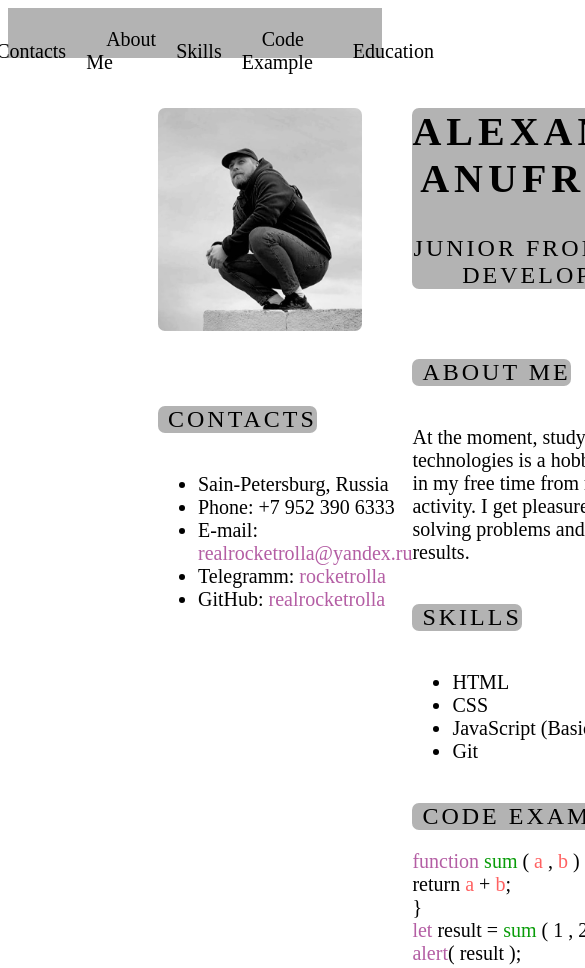
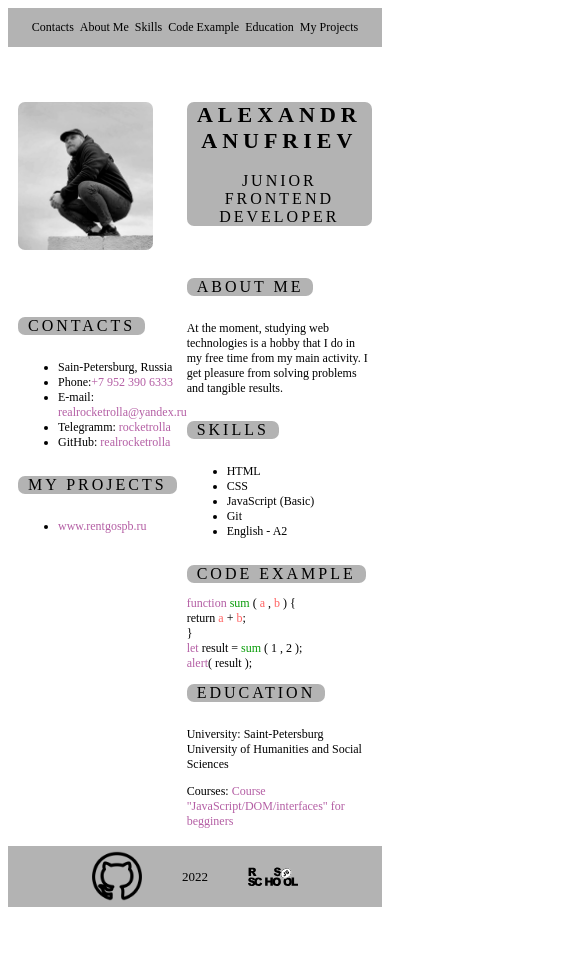
Before and after one commit to realrocketrolla/rsschool-cv, a plain HTML site: page index.html in a window 390 px wide. Shown: the top 968 px of the page, 585 px wide, since content can reach past the window. After the commit the page ends 915 px from the top, so only its background shows below. Drawn offline with Linux system fonts and the light colour scheme.

Commit message:
feat: add @media

```diff
--- a/index.html
+++ b/index.html
@@ -18,24 +18,31 @@
                <li class="nav-item"><a href="#skills" class="nav-link">Skills</a></li>
                <li class="nav-item"><a href="#code-example" class="nav-link">Code Example</a></li>
                <li class="nav-item"><a href="#education" class="nav-link">Education</a></li>
+               <li class="nav-item"><a href="#my-projects" class="nav-link">My Projects</a></li>
             </ul>
           </nav>
    </header>
    <main class = "main">
       <div class="container">
          <div class="left-side">
-            <section class="profile-img">
+            <div class="profile-img">
                <img src="assets/img/im.jpg" alt="im">
-            </section>
+            </div>
             <section class="contacts">
                <h2 id="contacts">Contacts</h2>
                   <ul>
                      <li>Sain-Petersburg, Russia</li>
-                     <li>Phone: +7 952 390 6333</li>
+                     <li>Phone:<a href="tel:+79523906333">+7 952 390 6333</a></li>
                      <li>E-mail: <a href="mailto:realrocketrolla@yandex.ru">realrocketrolla@yandex.ru</a></li>
                      <li>Telegramm: <a href="https://t.me/rocketrolla">rocketrolla</a></li>
                      <li>GitHub: <a href="https://github.com/realrocketrolla">realrocketrolla</a></li>
                   </ul>
+            </section>
+            <section class="my-projects">
+               <h2 id="my-projects">My Projects</h2>
+               <ul>
+                  <li><a href="http://www.rentgospb.ru/">www.rentgospb.ru</a></li>
+               </ul>
             </section>
          </div>
          <div class="right-side">
@@ -54,6 +61,7 @@
                   <li>CSS</li>
                   <li>JavaScript (Basic)</li>
                   <li>Git</li>
+                  <li>English - A2</li>
                </ul>
             </section>
             <section class="code-example">
@@ -75,10 +83,11 @@
       </div>
    </main>
    <footer class = "footer">
-         <section class="footer-logo">
+         <div class="footer-logo">
             <a href="https://github.com/realrocketrolla"><img src="assets/logo/github.png" alt="realrocketrolla"></a>
+            <span class="year">2022</span>
             <a href="https://rs.school/js/"><img src="assets/logo/rs_school_js.svg" alt="RSS"></a>
-         </section>
+         </div>
    </footer>
 </body>
 </html>
--- a/style.css
+++ b/style.css
@@ -15,7 +15,7 @@ body {
 
 header {
    background-color: #b3b3b3;
-   max-height: 50px;
+   width: 100%;
 }
 
 main {
@@ -24,6 +24,7 @@ main {
 
 footer {
    background-color: #b3b3b3;
+   width: 100%;
 }
 
 .footer-logo {
@@ -37,8 +38,12 @@ footer {
 
 .footer img{
    width: 50px;
-   margin: 0px 20px 0px 20px;
+   margin: 0px 40px 0px 40px;
    padding: 5px 0 2px 0;
+}
+
+footer span {
+   font-size: 13px;
 }
 
 .container {
@@ -52,15 +57,16 @@ footer {
    justify-content: center;
    align-items: center;
    list-style: none;
+   padding-inline-start: 0px;
 }
 
 .nav-link {
-   padding: 0 20px;
+   padding: 0 15px;
    line-height: 0px;
    text-decoration: none;
    transition: .3s;
    color: #000;
-   font-size: 20px;
+   font-size: 18px;
 }
 
 .nav-list a {
@@ -99,7 +105,7 @@ h2 {
    text-transform: uppercase;
    letter-spacing: 3px;
    border-radius: 7px;
-   padding-left: 10px;
+   padding: 0 10px 0 10px;
 }
 
 h3 {
@@ -113,7 +119,7 @@ h3 {
 
 .profession {
    text-align: center;
-   margin-bottom: 50px;
+   margin-bottom: 38px;
    padding-left: 0;
 }
 
@@ -149,9 +155,69 @@ h3 {
 }
 
 a:hover {
-   color: #eff624;
+   color: #ff00009e;
 }
 
-@media (max-width: 768px) {
+@media (max-width: 1100px) {
+   h1 {
+      font-size: 30px;
+   }
+   h2 {
+      font-size: 18px;
+   }
+   h3 {
+      font-size: 18px;
+   }
+   body {
+      font-size: 14px;
+   }
+}
+
+@media (max-width: 950px) {
+   .container {
+      margin: 20px 50px;
+   }
+
+   .left-side {
+      padding: 0px auto;
+   }
+   .right-side {
+      padding: 0px auto;
+   }
+   .nav-link {
+      font-size: 14px;
+      padding: 0 10px;
+   }
+}
+
+@media (max-width: 850px) {
+   .container {
+      margin: 20px 30px;
+   }
+
+   h1 {
+      font-size: 22px;
+   }
+   h2 {
+      font-size: 16px;
+   }
+   h3 {font-size: 16px;
 
    }
+   body {
+      font-size: 12px;
+   }
+}
+
+@media (max-width: 600px){
+   .container {
+      margin: 5px 10px;
+   }
+}
+
+@media (max-width: 600px){
+   .nav-link {
+      font-size: 12px;
+      padding: 0 3px;
+   }
+}
```
Also changed, not shown: index.js (deleted), 1 other file.
